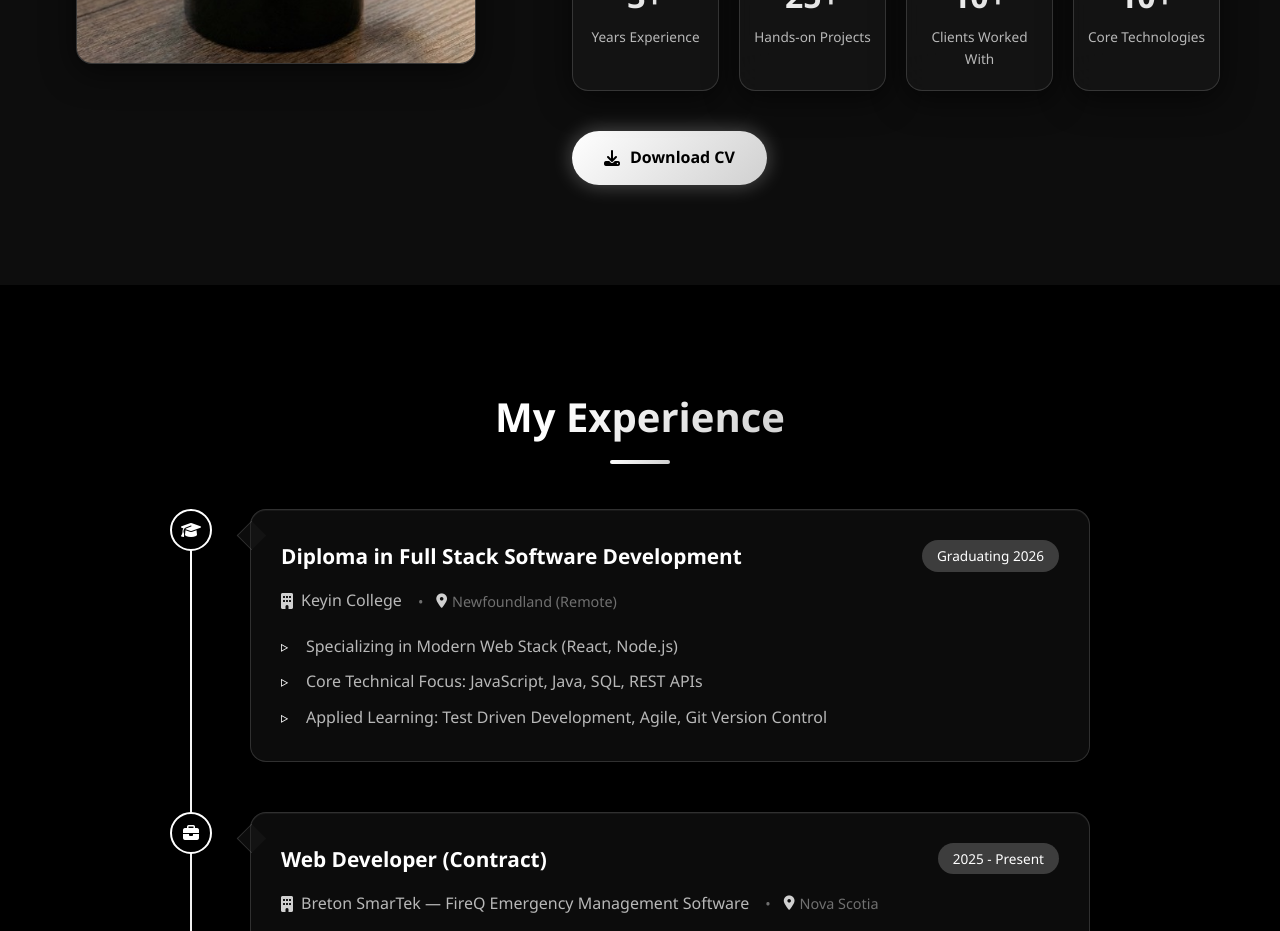
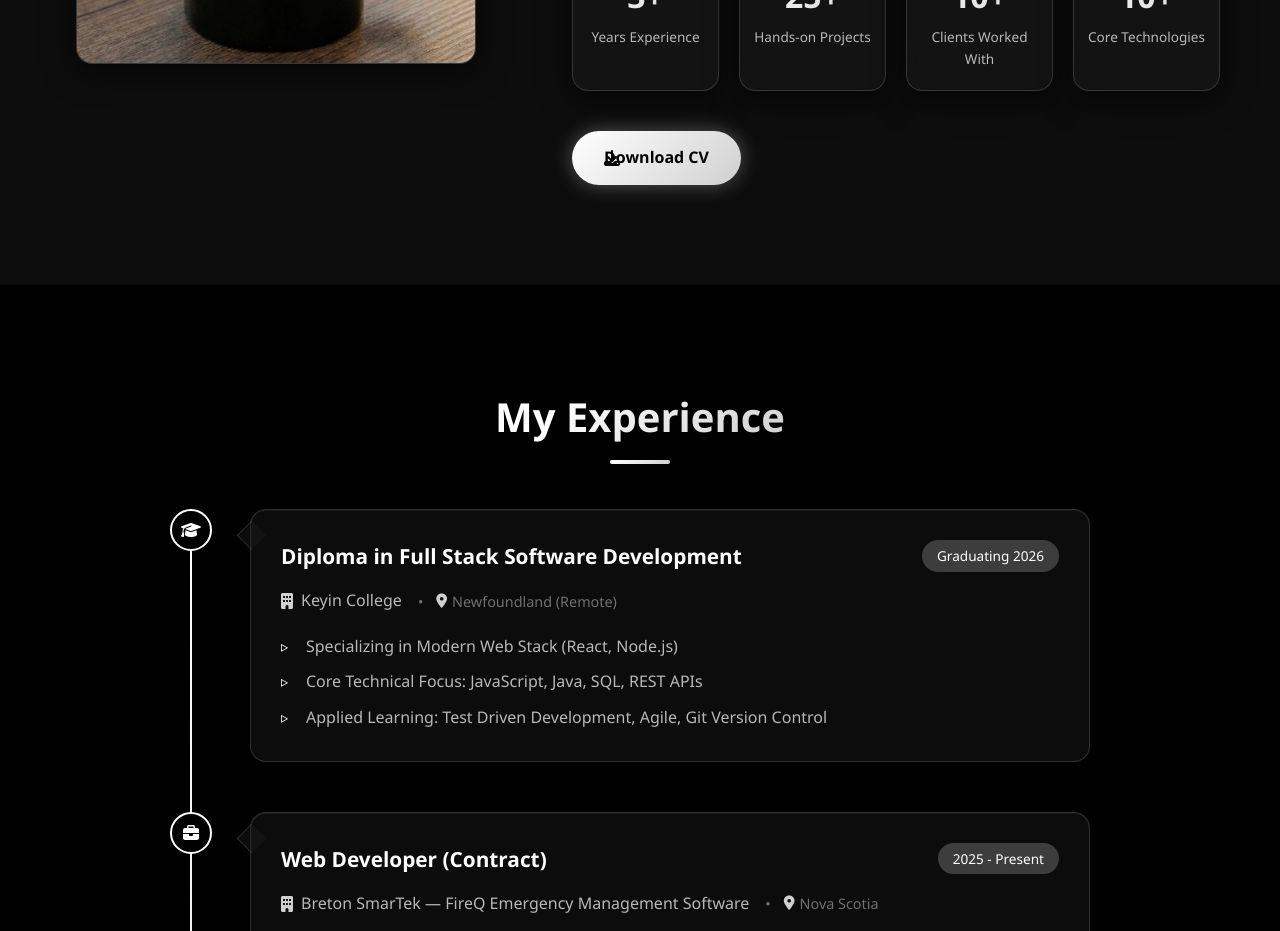
Before and after one commit to Britten66/MyPortfolio, a React (Vite) app: page / in a window 1280 px wide. Shown: the part 1480-2411 px from the top of the page. Built offline with nearby package versions, Linux system fonts and the light colour scheme.

Commit message:
recentered buttons

```diff
--- a/src/components/About/About.scss
+++ b/src/components/About/About.scss
@@ -109,6 +109,25 @@
         margin-bottom: 15px;
       }
     }
+
+    .btn {
+      position: relative;
+      justify-content: center;
+
+      i {
+        position: absolute;
+        left: 32px;
+      }
+
+      @media (max-width: $mobile) {
+        display: flex;
+        margin: 0 auto;
+
+        i {
+          left: 28px;
+        }
+      }
+    }
   }
 
   &__stats {
```
